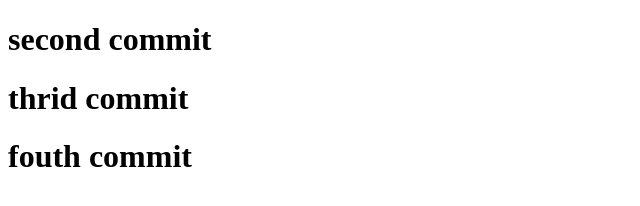
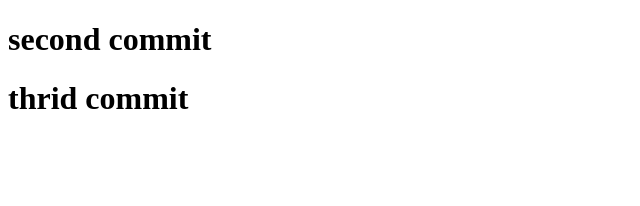
Before and after one commit to Ryangendel/revertExample, a plain HTML site: page index.html in a window 1280 px wide. Shown: the whole page, without its empty margins (0-640 px from the left). Drawn offline with Linux system fonts and the light colour scheme.

Commit message:
Revert "fourth commit" this is a commit that we didnt want to do

```diff
--- a/index.html
+++ b/index.html
@@ -9,6 +9,5 @@
 <body>
     <h1>second commit</h1>
     <h1>thrid commit</h1>
-    <h1>fouth commit</h1>
 </body>
 </html>
```
